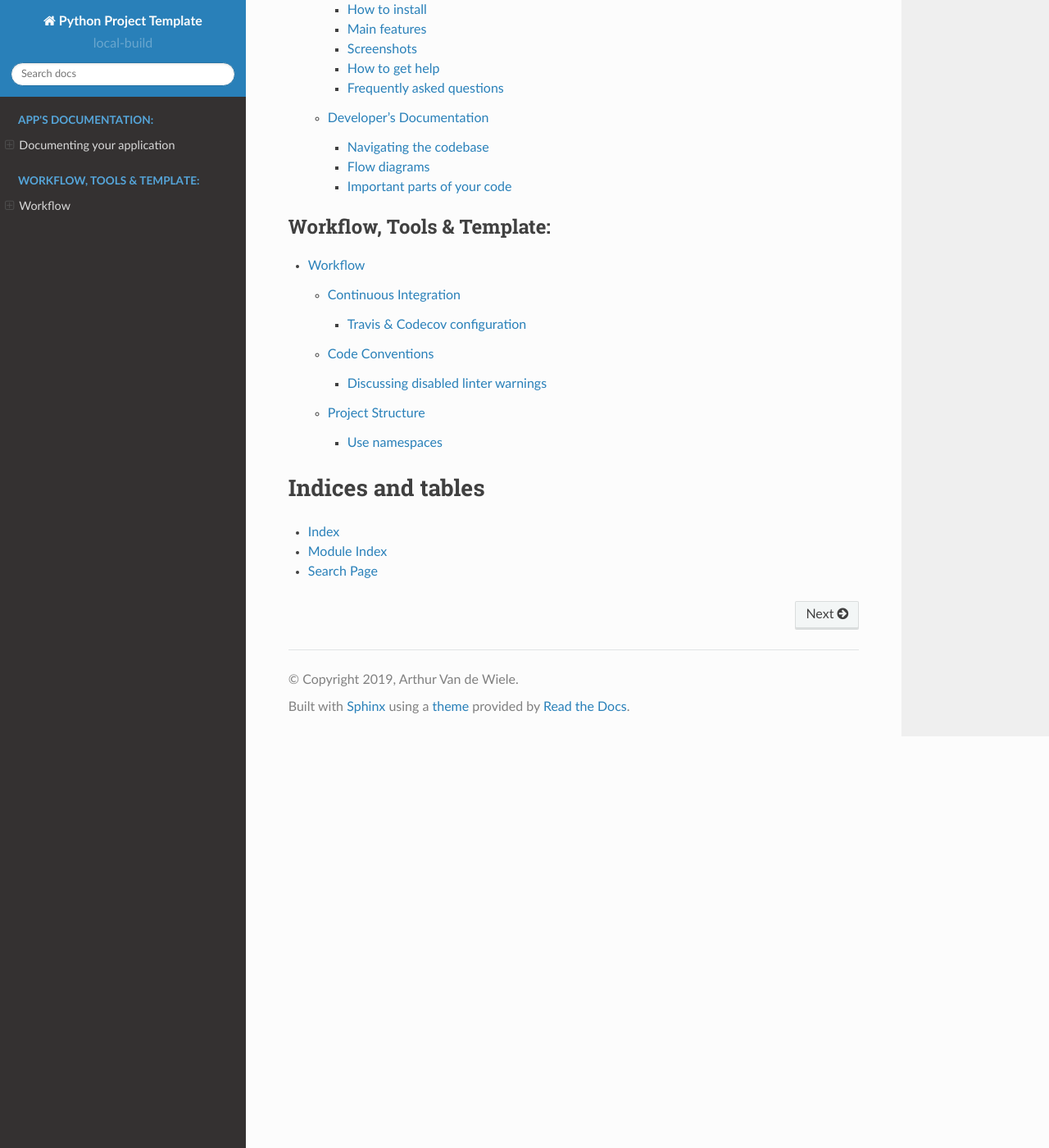
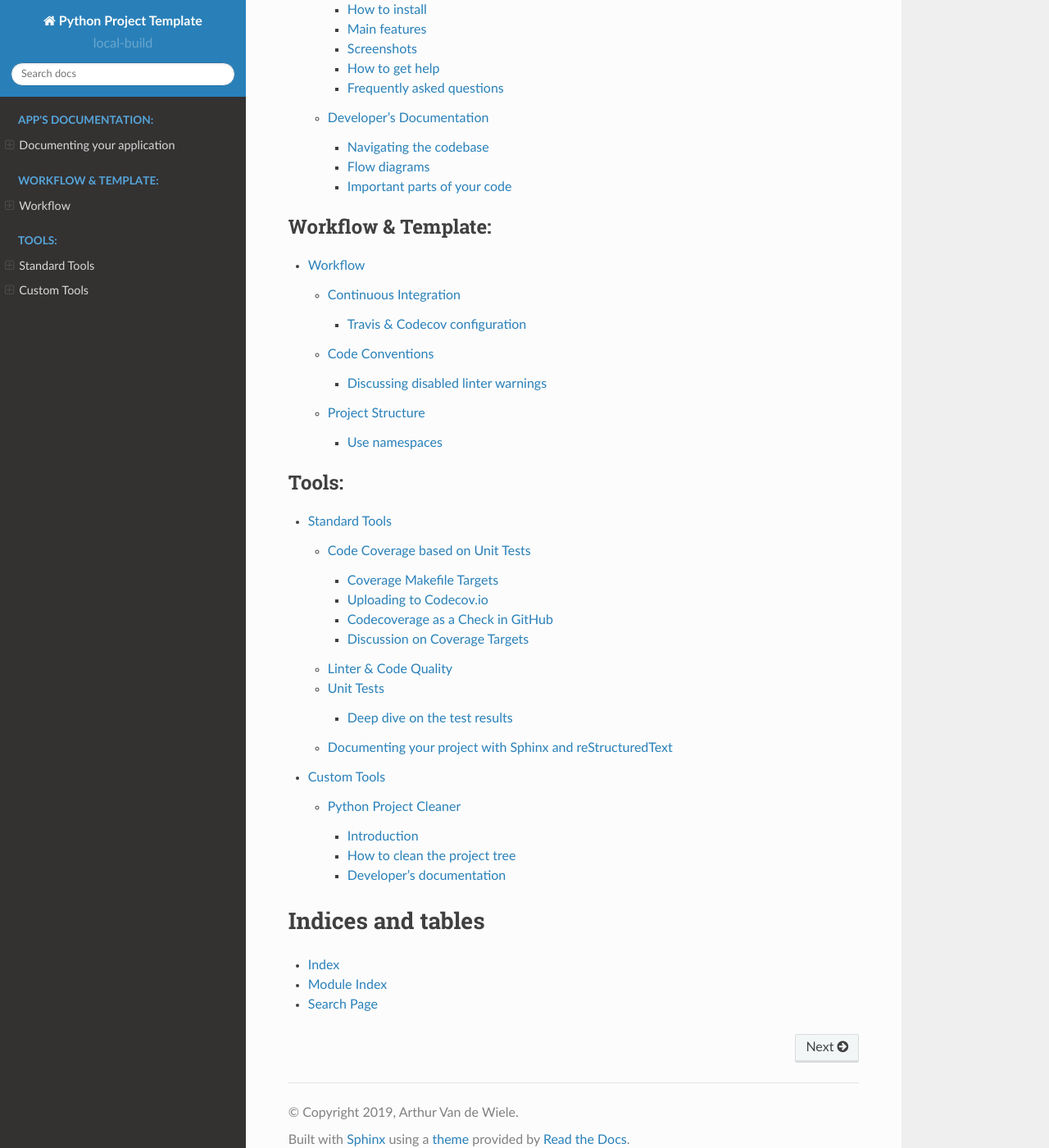
Before and after one commit to artiev/python-template, a Sphinx documentation site: the page built from doc/index.rst, in a window 1280 px wide and 1400 px high, scrolled down 738 px. Shown: the whole window at 82% size. Built offline with Sphinx 7.4.7 and the Read the Docs theme 2.0.0, drawn with Linux system fonts in a browser that asks for light colours; pages that are not in the unit, such as notebooks, are missing from menus.

Commit message:
doc(*) Add missing chapter markers and clean-up some TOCs.

```diff
--- a/doc/app/developer/index.rst
+++ b/doc/app/developer/index.rst
@@ -1,3 +1,5 @@
+.. _chapter-developper-documentation:
+
 Developer's Documentation
 =========================
 
--- a/doc/app/user/index.rst
+++ b/doc/app/user/index.rst
@@ -1,3 +1,5 @@
+.. _chapter-user-documentation:
+
 User Documentation
 ==================
 
--- a/doc/index.rst
+++ b/doc/index.rst
@@ -38,10 +38,15 @@ Table of Content
 
 .. toctree::
     :maxdepth: 3
-    :caption: Workflow, Tools & Template:
+    :caption: Workflow & Template:
 
     workflow/index.rst
 
+.. toctree::
+    :maxdepth: 3
+    :caption: Tools:
+
+    tools/index.rst
 
 .. toctree::
     :maxdepth: 3
```
